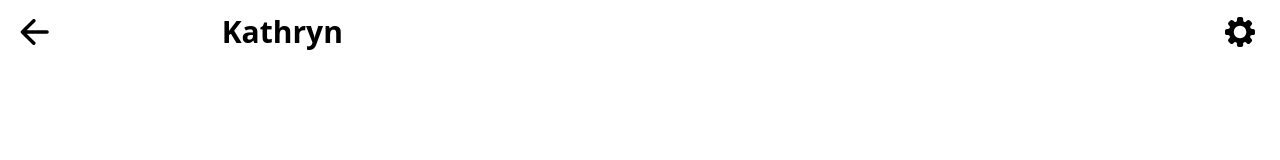
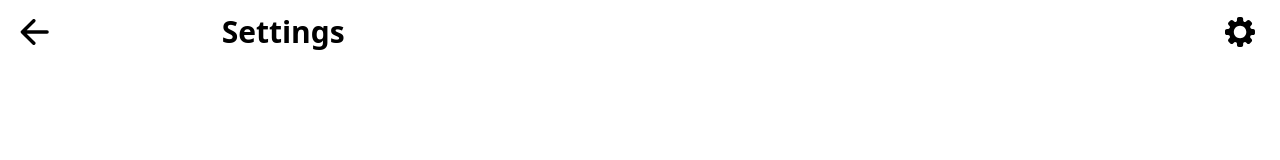
Before and after one commit to batmanonwheels/polyglot, a Next.js app: page /settings in a window 1280 px wide. Shown: the top 160 px of the page. Built offline with nearby package versions, Linux system fonts and the light colour scheme.

Commit message:
change header text on settings page

```diff
--- a/src/app/settings/page.tsx
+++ b/src/app/settings/page.tsx
@@ -20,7 +20,7 @@ export const metadata: Metadata = {
 export default function Setttings() {
 	return (
 		<main className='flex max-h-[100svh] max-w-[100vw] overflow-visible flex-col items-center justify-between '>
-			<Header text={'Kathryn'} profile={true} />
+			<Header text={'Settings'} profile={true} />
 			<section className='h-[calc(100svh-8rem)] w-full px-5 py-2 flex flex-col gap-3'>
 				<CourseSelector />
 			</section>
```
